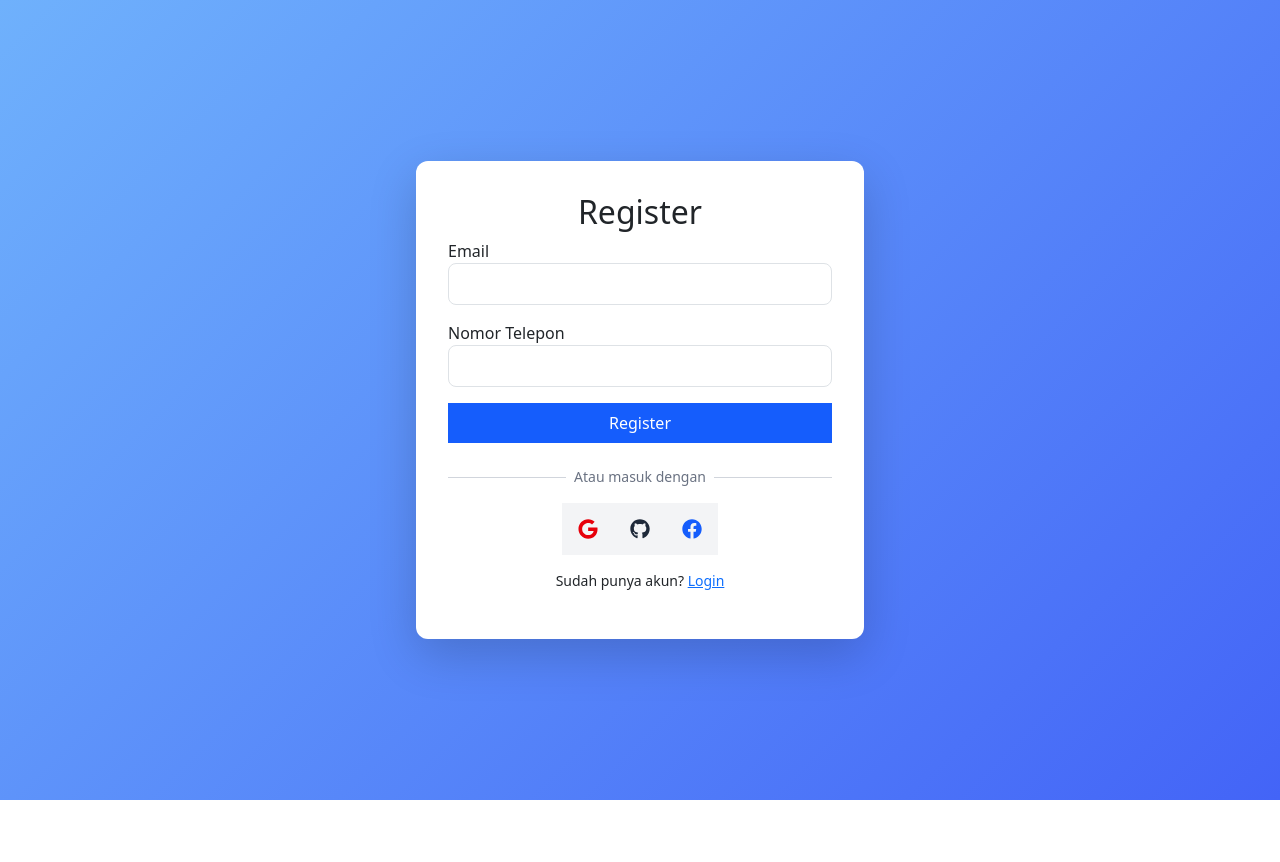
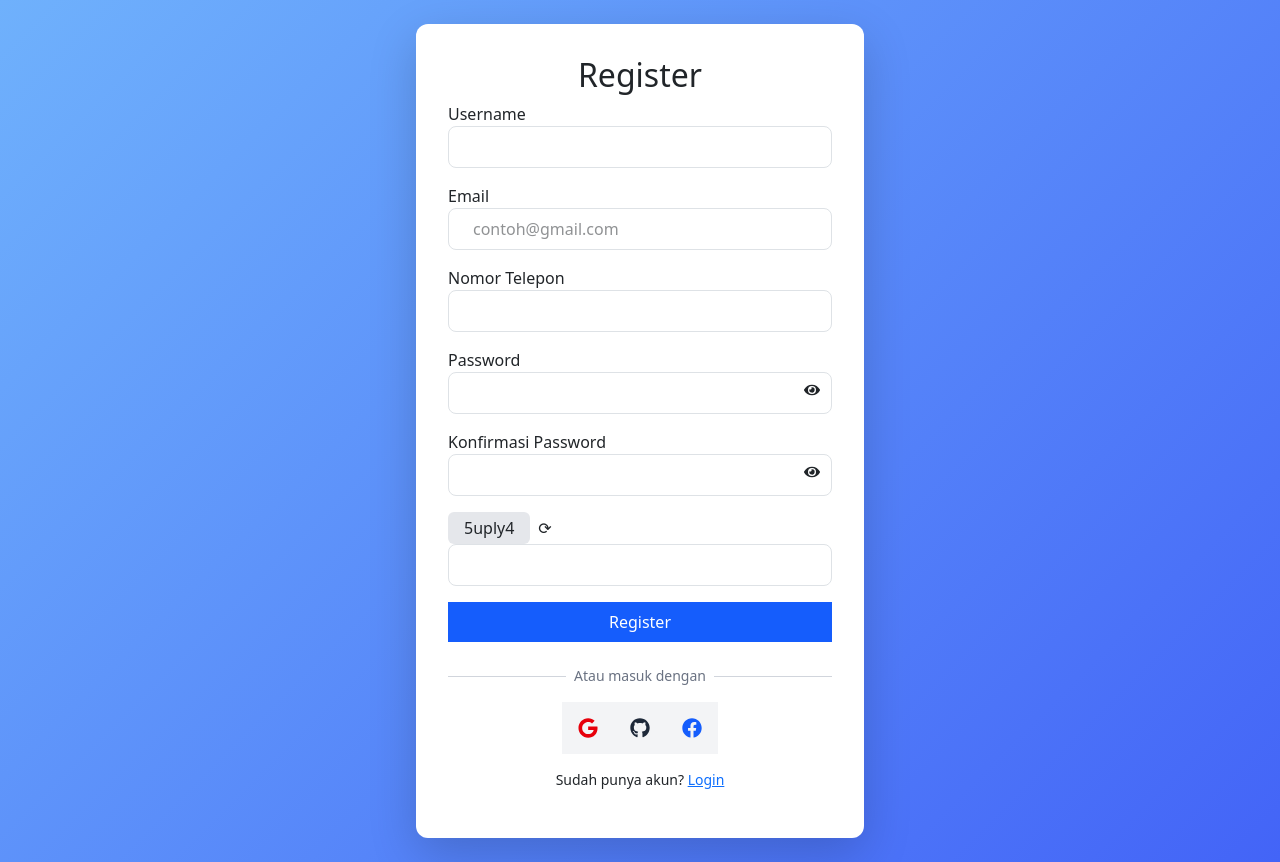
Before and after one commit to mithagresiaharahap241713057-droid/react-hooks-y-xxxx, a Next.js app: page /auth/register in a window 1280 px wide. Before the commit the page ends 800 px from the top, so only its background shows below. Built offline with nearby package versions, Linux system fonts and the light colour scheme.

Commit message:
Update page.tsx
initial commit

```diff
--- a/src/app/auth/register/page.tsx
+++ b/src/app/auth/register/page.tsx
@@ -1,6 +1,6 @@
 'use client';
 
-import { useState, useEffect, useRef } from 'react';
+import { useState, useEffect } from 'react';
 import { useRouter } from 'next/navigation';
 import AuthFromWrapper from '../../../components/AuthFromWrapper';
 import Link from 'next/link';
@@ -28,7 +28,6 @@ interface Errors {
 
 const RegisterPage = () => {
     const router = useRouter();
-    const emailRef = useRef<HTMLInputElement>(null);
 
     const [formData, setFormData] = useState<FormData>({
         username: '',
@@ -50,14 +49,20 @@ const RegisterPage = () => {
         return Math.random().toString(36).substring(2, 8);
     };
 
-    const [captcha, setCaptcha] = useState(generateCaptcha());
+    const [captcha, setCaptcha] = useState('');
+
+    // ✅ FIX HYDRATION ERROR
+    useEffect(() => {
+        setCaptcha(generateCaptcha());
+    }, []);
 
     const calculateStrength = (password: string) => {
-        return (
+        return Math.min(
             (password.length > 7 ? 25 : 0) +
             (/[A-Z]/.test(password) ? 25 : 0) +
             (/[0-9]/.test(password) ? 25 : 0) +
-            (/[^A-Za-z0-9]/.test(password) ? 25 : 0)
+            (/[^A-Za-z0-9]/.test(password) ? 25 : 0),
+            100
         );
     };
 
@@ -69,39 +74,25 @@ const RegisterPage = () => {
     const handleChange = (e: React.ChangeEvent<HTMLInputElement>) => {
         const { name, value } = e.target;
 
+        // phone hanya angka
         if (name === "phone") {
-            const onlyNumber = value.replace(/\D/g, "");
-            setFormData(prev => ({ ...prev, phone: onlyNumber }));
-        } else {
-            setFormData(prev => ({ ...prev, [name]: value }));
+            const onlyNumbers = value.replace(/[^0-9]/g, '');
+            setFormData(prev => ({ ...prev, phone: onlyNumbers }));
+            setErrors(prev => ({ ...prev, phone: undefined }));
+            return;
         }
 
-        // 🔥 REAL-TIME EMAIL VALIDATION
+        setFormData(prev => ({ ...prev, [name]: value }));
+        setErrors(prev => ({ ...prev, [name]: undefined }));
+
+        // ✅ VALIDASI REALTIME EMAIL
         if (name === "email") {
-            const emailPattern = /^[^\s@]+@[^\s@]+\.(com|net|co)$/;
-
-            if (value && !emailPattern.test(value)) {
+            if (value && !/\S+@\S+\.(com|net|co)/.test(value)) {
                 setErrors(prev => ({
                     ...prev,
                     email: "Format email tidak valid"
                 }));
-            } else {
-                setErrors(prev => {
-                    const newErr = { ...prev };
-                    delete newErr.email;
-                    return newErr;
-                });
             }
-
-            emailRef.current?.setCustomValidity("");
-        }
-
-        if (errors[name as keyof Errors] && name !== "email") {
-            setErrors(prev => {
-                const newErr = { ...prev };
-                delete newErr[name as keyof Errors];
-                return newErr;
-            });
         }
     };
 
@@ -112,23 +103,15 @@ const RegisterPage = () => {
 
         if (!formData.username.trim()) {
             newErrors.username = 'Username wajib diisi';
+        } else if (formData.username.length < 3) {
+            newErrors.username = 'Minimal 3 karakter';
         }
 
-        // EMAIL VALIDATION + HTML5 TOOLTIP
-        if (!formData.email) {
-            newErrors.email = "Email wajib diisi";
-            emailRef.current?.setCustomValidity("Email wajib diisi");
-        } else if (!/^[^\s@]+@[^\s@]+\.(com|net|co)$/.test(formData.email)) {
-            newErrors.email = "Format email tidak valid";
-            emailRef.current?.setCustomValidity(
-                `Sertakan '@' pada alamat email. "${formData.email}" tidak valid`
-            );
-        } else {
-            emailRef.current?.setCustomValidity("");
+        if (!formData.email.trim()) {
+            newErrors.email = 'Email wajib diisi';
         }
 
-        // 🔥 PHONE MIN 10 DIGIT
-        if (!formData.phone) {
+        if (!formData.phone.trim()) {
             newErrors.phone = 'Nomor telepon wajib diisi';
         } else if (formData.phone.length < 10) {
             newErrors.phone = 'Nomor telepon minimal 10 karakter';
@@ -136,6 +119,8 @@ const RegisterPage = () => {
 
         if (!formData.password) {
             newErrors.password = 'Password wajib diisi';
+        } else if (formData.password.length < 8) {
+            newErrors.password = 'Minimal 8 karakter';
         }
 
         if (!formData.confirmPassword) {
@@ -144,7 +129,7 @@ const RegisterPage = () => {
             newErrors.confirmPassword = 'Password tidak sama';
         }
 
-        if (!formData.captchaInput) {
+        if (!formData.captchaInput.trim()) {
             newErrors.captcha = 'Captcha belum diisi';
         } else if (formData.captchaInput !== captcha) {
             newErrors.captcha = 'Captcha tidak sesuai';
@@ -152,13 +137,6 @@ const RegisterPage = () => {
 
         if (Object.keys(newErrors).length > 0) {
             setErrors(newErrors);
-
-            // 🔥 TRIGGER HTML5 TOOLTIP
-            if (newErrors.email) {
-                emailRef.current?.reportValidity();
-                emailRef.current?.focus();
-            }
-
             toast.error("Registrasi gagal!");
             return;
         }
@@ -171,23 +149,39 @@ const RegisterPage = () => {
         <AuthFromWrapper title="Register">
             <form onSubmit={handleSubmit} className="space-y-4 w-full">
 
+                {/* USERNAME */}
+                <div>
+                    <label>Username</label>
+                    <input
+                        name="username"
+                        value={formData.username}
+                        onChange={handleChange}
+                        className="w-full px-4 py-2 border rounded-lg"
+                    />
+                    {errors.username && <p className="text-red-500 text-sm">{errors.username}</p>}
+                </div>
+
+                {/* EMAIL */}
                 <div>
                     <label>Email</label>
                     <input
-                        ref={emailRef}
                         type="email"
+                        required
                         name="email"
                         value={formData.email}
                         onChange={handleChange}
                         className="w-full px-4 py-2 border rounded-lg"
+                        placeholder="contoh@gmail.com"
                     />
                     {errors.email && <p className="text-red-500 text-sm">{errors.email}</p>}
                 </div>
 
+                {/* PHONE */}
                 <div>
                     <label>Nomor Telepon</label>
                     <input
                         name="phone"
+                        inputMode="numeric"
                         value={formData.phone}
                         onChange={handleChange}
                         className="w-full px-4 py-2 border rounded-lg"
@@ -195,10 +189,81 @@ const RegisterPage = () => {
                     {errors.phone && <p className="text-red-500 text-sm">{errors.phone}</p>}
                 </div>
 
+                {/* PASSWORD */}
+                <div>
+                    <label>Password</label>
+                    <div className="relative">
+                        <input
+                            type={showPassword ? "text" : "password"}
+                            name="password"
+                            value={formData.password}
+                            onChange={handleChange}
+                            className="w-full px-4 py-2 pr-10 border rounded-lg"
+                        />
+                        <button type="button" onClick={() => setShowPassword(!showPassword)} className="absolute right-3 top-2.5">
+                            {showPassword ? <FaEyeSlash /> : <FaEye />}
+                        </button>
+                    </div>
+
+                    {formData.password && (
+                        <div className="mt-1">
+                            <div className="w-full h-2 bg-gray-200 rounded">
+                                <div className="h-2 bg-blue-500 rounded" style={{ width: `${strength}%` }} />
+                            </div>
+                            <p className="text-sm">Strength: {strength}%</p>
+                        </div>
+                    )}
+                </div>
+
+                {/* CONFIRM PASSWORD */}
+                <div>
+                    <label>Konfirmasi Password</label>
+                    <div className="relative">
+                        <input
+                            type={showConfirm ? "text" : "password"}
+                            name="confirmPassword"
+                            value={formData.confirmPassword}
+                            onChange={handleChange}
+                            className="w-full px-4 py-2 pr-10 border rounded-lg"
+                        />
+                        <button type="button" onClick={() => setShowConfirm(!showConfirm)} className="absolute right-3 top-2.5">
+                            {showConfirm ? <FaEyeSlash /> : <FaEye />}
+                        </button>
+                    </div>
+
+                    {formData.confirmPassword && (
+                        <div className="mt-1">
+                            <div className="w-full h-2 bg-gray-200 rounded">
+                                <div className="h-2 bg-blue-500 rounded" style={{ width: `${confirmStrength}%` }} />
+                            </div>
+                            <p className="text-sm">Strength: {confirmStrength}%</p>
+                        </div>
+                    )}
+
+                    {errors.confirmPassword && <p className="text-red-500 text-sm mt-1">{errors.confirmPassword}</p>}
+                </div>
+
+                {/* CAPTCHA */}
+                <div>
+                    <div className="flex gap-2">
+                        <span className="bg-gray-200 px-3 py-1 rounded">{captcha}</span>
+                        <button type="button" onClick={() => setCaptcha(generateCaptcha())}>⟳</button>
+                    </div>
+
+                    <input
+                        name="captchaInput"
+                        value={formData.captchaInput}
+                        onChange={handleChange}
+                        className="w-full px-4 py-2 border rounded-lg"
+                    />
+                    {errors.captcha && <p className="text-red-500 text-sm">{errors.captcha}</p>}
+                </div>
+
                 <button className="w-full bg-blue-600 text-white py-2 rounded-lg">
                     Register
                 </button>
 
+                {/* ✅ SOCIAL LOGIN */}
                 <SocialAuth />
 
                 <p className="text-center text-sm">
```
